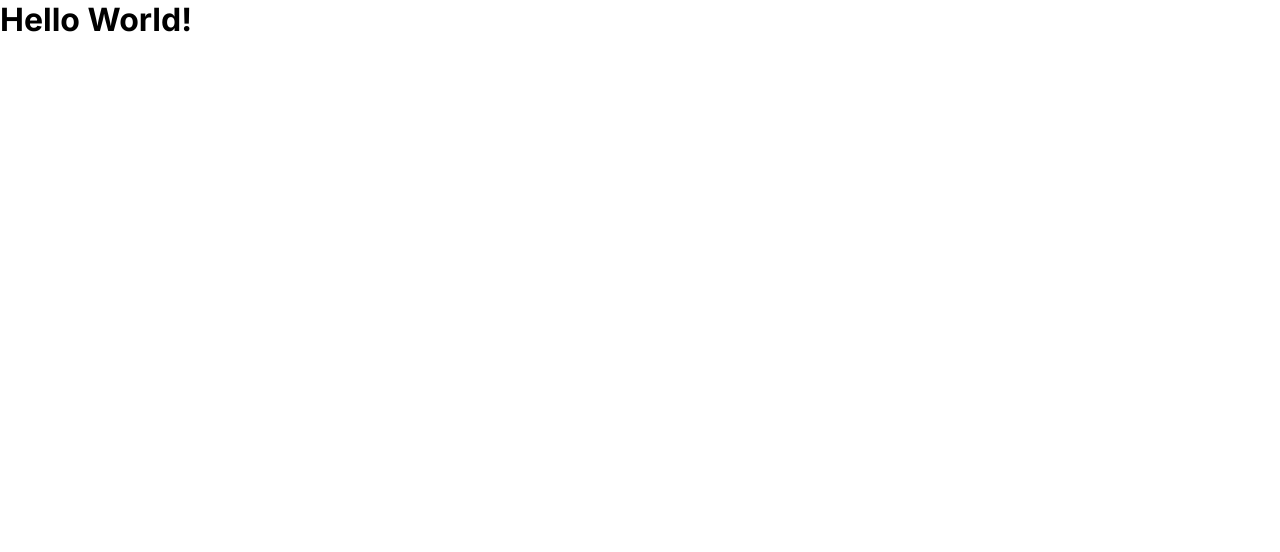
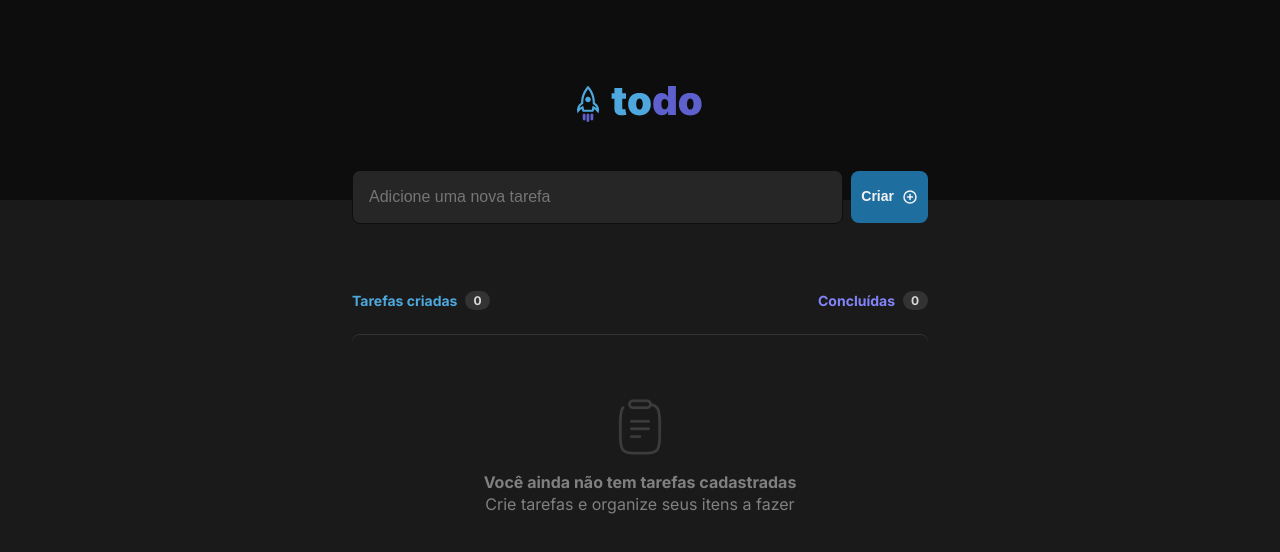
Before and after one commit to martinsgabriel1956/todo_ignite, a React (Vite) app: page / in a window 1280 px wide. Shown: the top 552 px of the page. Built offline with nearby package versions, Linux system fonts and the light colour scheme.

Commit message:
feat: Structure and styles of page created

```diff
--- a/package.json
+++ b/package.json
@@ -9,6 +9,7 @@
     "preview": "vite preview"
   },
   "dependencies": {
+    "phosphor-react": "^1.4.1",
     "react": "^18.2.0",
     "react-dom": "^18.2.0"
   },
--- a/src/App.tsx
+++ b/src/App.tsx
@@ -1,7 +1,8 @@
 import './styles/global.css';
+import { Home } from './pages/Home';
 
 export function App() {
   return (
-    <h1>Hello World!</h1>
+    <Home />
   )
 }
--- /dev/null
+++ b/src/pages/Home/index.tsx
@@ -0,0 +1,36 @@
+import styles from './styles.module.css';
+import { PlusCircle } from 'phosphor-react';
+
+export const Home: React.FC = () => {
+  return (
+    <main className={styles.container}>
+      <header className={styles.header}>
+        <img src="/src/assets/logo.svg" alt="Todo Logo" />
+      </header>
+      <form action="">
+        <div className={styles.inputContainer}>
+          <label htmlFor="" />
+          <input type="text" placeholder="Adicione uma nova tarefa" />
+        </div>
+        <button className={styles.createToDoButton}>
+          Criar
+          <PlusCircle size={16} weight="bold" />
+        </button>
+      </form>
+      <div className={styles.tasksContainer}>
+        <div className={styles.typeTasks}>
+          <span className={styles.createdTask}>Tarefas criadas <span className={styles.badge}>0</span></span>
+          <span className={styles.concludedTask}>Concluídas <span className={styles.badge}>0</span></span>
+        </div>
+
+        <div className={styles.withoutTask}>
+          <img src="/src/assets/clipboard.svg" alt="" />
+          <span className={styles.withoutTaskMessage}>
+            <strong>Você ainda não tem tarefas cadastradas</strong> <br />
+            Crie tarefas e organize seus itens a fazer
+          </span>
+        </div>
+      </div>
+    </main>
+  )
+}
--- /dev/null
+++ b/src/pages/Home/styles.module.css
@@ -0,0 +1,140 @@
+.container {
+  display: flex;
+  align-items: center;
+  justify-content: center;
+  flex-direction: column;
+}
+
+.header {
+  height: 12.5rem;
+  background-color: var(--gray-700);
+  width: 100vw;
+
+  display: flex;
+  align-items: center;
+  justify-content: center;
+
+  position: relative;
+}
+
+form {
+  width: 100vw;
+
+  display: flex;
+  align-items: center;
+  justify-self: center;
+  padding-inline: 22rem;
+
+  gap: 0.5rem;
+
+  position: absolute;
+
+  top: 10.625rem;
+}
+
+.inputContainer {
+  width: 100%;
+}
+
+.inputContainer input {
+  width: 100%;
+  height: 3.375rem;
+  color: var(--gray-300);
+  border-radius: 8px;
+  border: 1px solid var(--gray-700);
+  background: var(--gray-500);
+  padding-left: 1rem;
+  font-weight: 400;
+  font-size: 1rem;
+  line-height: 140%;
+}
+
+form .createToDoButton {
+  border-radius: 8px;
+  height: 3.25rem;
+  color: var(--gray-100);
+  font-weight: 700;
+  font-size: 0.875rem;
+  line-height: 140%;
+  background-color: var(--blue-dark);
+  border: 0;
+  width: 5.625rem;
+
+  display: flex;
+  align-items: center;
+  justify-content: center;
+  gap: 0.5019rem;
+
+  transition: background 0.5s;
+}
+
+form .createToDoButton:hover {
+  background-color: var(--blue);
+}
+
+.tasksContainer {
+  margin-top: 5.6875rem;
+  width: 100%;
+  padding-inline: 22rem;
+}
+
+.typeTasks {
+  display: flex;
+  align-items: center;
+  justify-content: space-between;
+
+  margin-bottom: 1.5rem;
+}
+
+.createdTask,
+.concludedTask {
+  display: flex;
+  align-items: center;
+  gap: 0.5rem;
+
+  font-weight: 700;
+  font-size: 0.875rem;
+  line-height: 1.0625rem;
+}
+
+.createdTask {
+  color: var(--blue);
+}
+
+.concludedTask {
+  color: var(--purple);
+}
+
+.badge {
+  background: var(--gray-400);
+  width: 1.5625rem;
+  height: 1.1875rem;
+  border-radius: 999px;
+  padding: 0.125rem 0.5rem;
+  font-weight: 700;
+  font-size: 0.75rem;
+  line-height: 0.9375rem;
+  color: var(--gray-200);
+}
+
+.withoutTask {
+  display: flex;
+  align-items: center;
+  justify-content: center;
+  flex-direction: column;
+  border-top: 1px solid var(--gray-400);
+  border-radius: 8px;
+  padding: 4rem 1.5rem;
+}
+
+.withoutTask img {
+  margin-bottom: 1rem;
+}
+
+.withoutTaskMessage {
+  font-weight: 400;
+  font-size: 1rem;
+  line-height: 140%;
+  color: var(--gray-300);
+  text-align: center;
+}
--- a/src/styles/global.css
+++ b/src/styles/global.css
@@ -1,3 +1,18 @@
+:root {
+  --purple: #8284fa;
+  --purple-dark: #5e60ce;
+  --blue: #4ea8de;
+  --blue-dark: #1e6f9f;
+  --gray-700: #0d0d0d;
+  --gray-600: #1a1a1a;
+  --gray-500: #262626;
+  --gray-400: #333333;
+  --gray-300: #808080;
+  --gray-200: #d9d9d9;
+  --gray-100: #f2f2f2;
+  --danger: #e25858;
+}
+
 * {
   margin: 0;
   padding: 0;
@@ -12,6 +27,8 @@ body {
   margin: 0 auto;
 
   font-family: "Inter", sans-serif;
+
+  background-color: var(--gray-600);
 }
 
 a {
```
Also changed, not shown: 1 other file (tests, documents, lock files or other folders).
